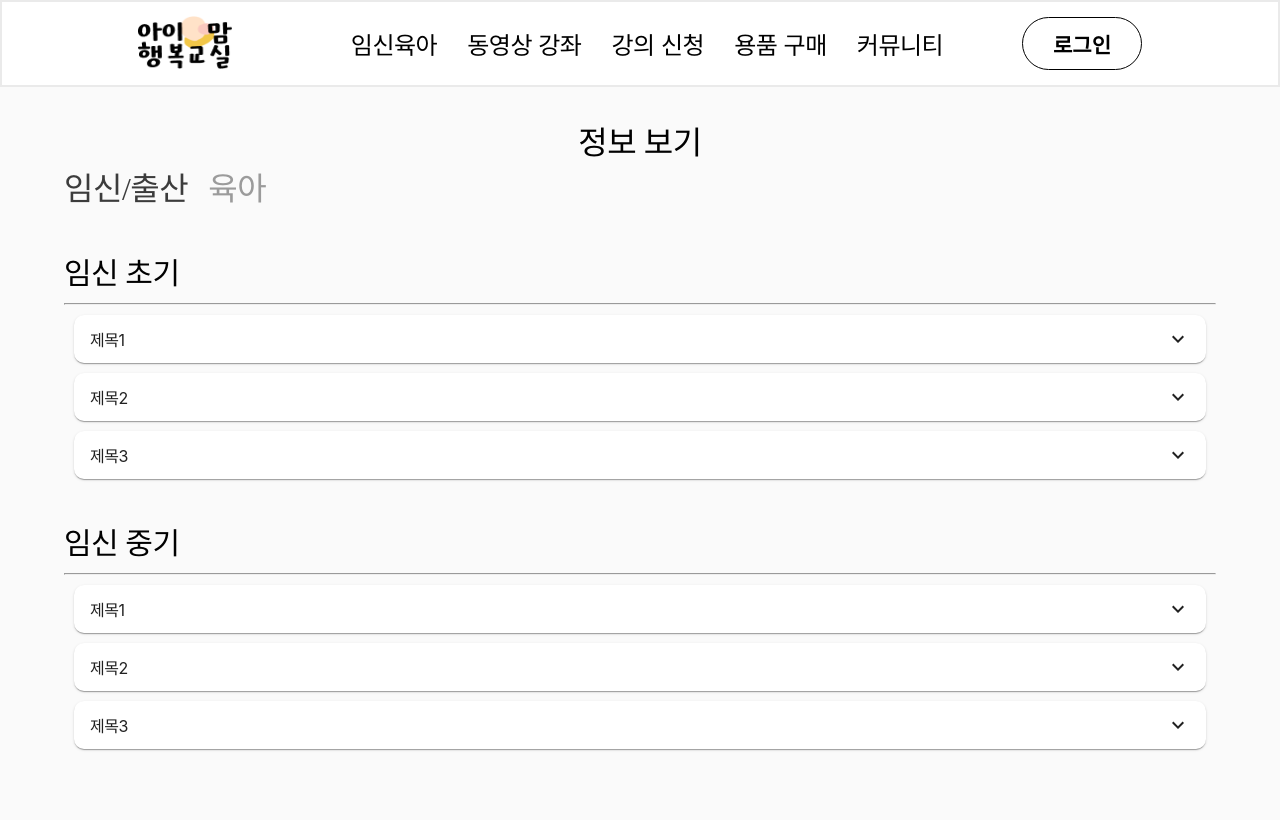
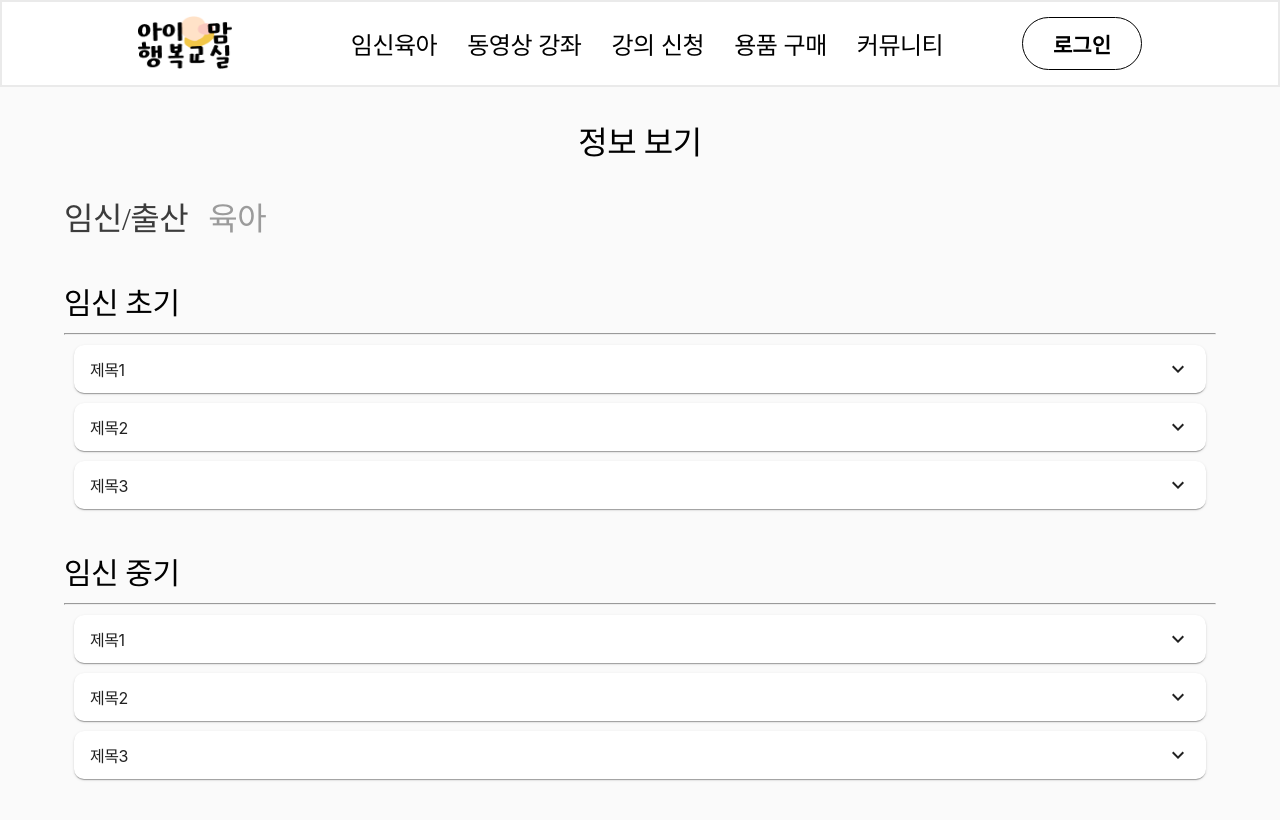
Before and after one commit to jjarappappa/chamssal, a Next.js app: page /info in a window 1280 px wide. Shown: the top 820 px of the page. Built offline with nearby package versions, Linux system fonts and the light colour scheme; a web font is replaced by a local one.

Commit message:
CHORE :: Trivial

```diff
--- a/pages/index.tsx
+++ b/pages/index.tsx
@@ -7,7 +7,7 @@ import styles from "../styles/pages/index.module.scss";
 import Youtube from "../components/youtube/youtube";
 const Home: NextPage = () => {
   return (
-    <>
+    <div className="background">
       <Head>
         <title>아이맘 행복교실</title>
       </Head>
@@ -19,7 +19,7 @@ const Home: NextPage = () => {
       <div className={styles.realyoutube}>
         <Youtube />
       </div>
-    </>
+    </div>
   );
 };
 
--- a/styles/globals.scss
+++ b/styles/globals.scss
@@ -47,6 +47,7 @@ button{
   height: 100%;
   // z-index: -100;
   // position: fixed;
+  padding-bottom: 50px;
 }
 
 @font-face {
--- a/styles/pages/info.module.scss
+++ b/styles/pages/info.module.scss
@@ -3,6 +3,7 @@
 .info{
     width: 90%;
     margin: 0 auto;
+    margin-top: 30px;
     .title{
         font-family: 'Spoqa Han Sans Neo', 'sans-serif';
         display: flex;
```
